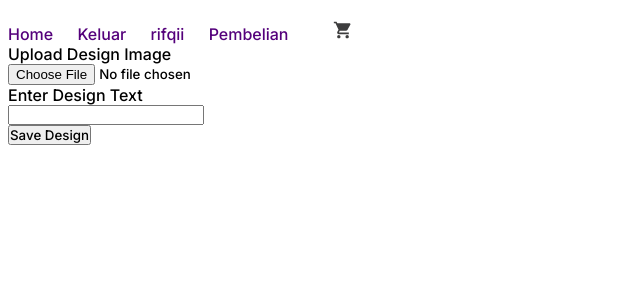
After one commit to rifqifazzam/Merchanique, a Django app: page /design/12/ in a window 1280 px wide. The commit adds this page. Shown: the top 300 px of the page, without its empty margins (0-640 px from the left). Run offline with Django 4.2, Linux system fonts and the light colour scheme; a user stored in the database is signed in; data comes from the database, SQL or seed files in the repository.

Commit message:
Fix and upload

```diff
--- a/Templates/cart.html
+++ b/Templates/cart.html
@@ -24,16 +24,17 @@
         <div class="cart-item">
             <img class="cart-item-image" src="" width="100" height="100">
             <span class="cart-item-title">{{item.product.name}}</span>
+            {% if item.product.designable %}
+            <a href="{% url 'design' item.id %}">Customize design</a>
+            {% endif %}
             <p>Rp{{item.product.price}}</p>
             <div  class="box">
                 <img data-product="{{item.product.id}}" data-action="add" class="chg-quantity update-cart" src="" alt="+" >
                 <p class="quantity">{{item.quantity}}</p>
 				<img data-product="{{item.product.id}}" data-action="remove" class="chg-quantity update-cart" src="" alt="-">
             </div>
-
             <p>Total Rp{{item.get_total}}</p>
         </div>
-
         {% endfor %}
     </div>
 
--- /dev/null
+++ b/Templates/design.html
@@ -0,0 +1,28 @@
+{% extends 'base.html'%}
+{% block title %}Design{% endblock title %}
+{% block content %}
+{% include 'navbar.html' %}
+{% if orderitem.user_design %}
+    <h2>Design Image</h2>
+    <img src="{{ orderitem.user_design.image.url }}" alt="Design Image" width="50" height="50">
+    <form method="POST" action="{% url 'delete_design_image' orderitem.user_design.pk %}">
+        {% csrf_token %}
+        <button type="submit" class="btn btn-danger">Delete Image</button>
+    </form>
+    <h2>Design Text</h2>
+    <p>{{  orderitem.user_design.text }}</p>
+    <form method="POST" action="{% url 'delete_design_text' orderitem.user_design.pk %}">
+        {% csrf_token %}
+        <button type="submit" class="btn btn-danger">Delete Text</button>
+    </form>
+{% endif %}
+{% comment %} Add a submit design image / text form and a save /button {% endcomment %}
+<form method="POST" enctype="multipart/form-data">
+    {% csrf_token %}
+    <label for="design_image">Upload Design Image</label><br>
+    <input type="file" name="design_image" class="" id="design_image"><br>
+    <label for="design_text">Enter Design Text</label><br>
+    <input type="text" name="design_text" class="" id="design_text"><br>
+    <button type="submit" class="btn btn-primary">Save Design</button>
+</form>
+{% endblock content %}
--- a/core/settings.py
+++ b/core/settings.py
@@ -27,7 +27,6 @@ INSTALLED_APPS = [
     'django.contrib.staticfiles',
     #nambahin merchandise_web app
     'merchandise_web.apps.MerchandiseWebConfig',
-
 ]
 
 MIDDLEWARE = [
--- a/core/urls.py
+++ b/core/urls.py
@@ -5,6 +5,7 @@ from django.views.generic import RedirectView
 from django.conf import settings
 from django.conf.urls.static import static
 
+
 urlpatterns = [
     path('admin/', admin.site.urls),
     path('', include('merchandise_web.urls')),
--- a/merchandise_web/admin.py
+++ b/merchandise_web/admin.py
@@ -1,7 +1,7 @@
 from django.contrib import admin
 
 # Register your models here.
-from .models import Categorie, Product, Expedition, Profile, Order, OrderItem, Expedition, Payment, Shipment, ProductImg
+from .models import Categorie, Product, Expedition, Profile, Order, OrderItem, Expedition, Payment, Shipment, ProductImg, UserDesign
 admin.site.register(Categorie)
 admin.site.register(Product)
 admin.site.register(Expedition)
@@ -11,3 +11,4 @@ admin.site.register(OrderItem)
 admin.site.register(Payment)
 admin.site.register(Shipment)
 admin.site.register(ProductImg)
+admin.site.register(UserDesign)
--- a/merchandise_web/models.py
+++ b/merchandise_web/models.py
@@ -65,7 +65,7 @@ class UserDesign(models.Model):
     image = models.ImageField(upload_to='images/user_design/', null=True, blank=True)
     price = models.IntegerField(default=0, null=True, blank=True)
     def __str__(self):
-        return self.name
+        return str(self.id)
 
 class Order(models.Model):
     user = models.ForeignKey(User, on_delete=models.SET_NULL, blank=True ,null=True)
--- a/merchandise_web/urls.py
+++ b/merchandise_web/urls.py
@@ -18,4 +18,7 @@ urlpatterns = [
     path('manage_orders/', views.manage_orders, name='manage_orders'),
     path('order_detai/<int:pk>/', views.order_detail, name='order_detail'),
     path('process_order/<int:pk>/', views.process_order, name='process_order'),
+    path('design/<int:pk>/', views.design, name='design'),
+     path('design/<int:pk>/delete-image/', views.delete_design_image, name='delete_design_image'),
+    path('design/<int:pk>/delete-text/', views.delete_design_text, name='delete_design_text'),
 ]
--- a/merchandise_web/views.py
+++ b/merchandise_web/views.py
@@ -3,7 +3,7 @@ from django.contrib.auth.forms import UserCreationForm
 from django.contrib.auth import login, authenticate, logout
 from django.contrib.auth.decorators import login_required
 from django.contrib.auth.models import User
-from .models import Product, Categorie, Profile, Order, OrderItem, Expedition, Shipment, Payment, ProductImg
+from .models import Product, Categorie, Profile, Order, OrderItem, Expedition, Shipment, Payment, ProductImg, UserDesign
 from django.db.models.signals import post_save
 from django.dispatch import receiver
 from django.contrib import messages
@@ -12,6 +12,8 @@ from django.utils import timezone
 import json
 import random
 from django.contrib.auth.decorators import user_passes_test
+from django.shortcuts import render, get_object_or_404
+
 
 
 # Create your views here.
@@ -220,7 +222,6 @@ def updateItem(request):
         orderItem.quantity = (orderItem.quantity - 1)
         orderItem.save()
 
-
     if orderItem.quantity <= 0:
         orderItem.delete()
 
@@ -343,3 +344,57 @@ def process_order(request, pk):
         order.save()
         shipment.save()
         return redirect('manage_orders')
+
+@login_required(login_url='login')
+def design(request, pk):
+    orderitem = OrderItem.objects.get(id=pk)
+    if request.method == 'POST':
+        design_image = request.FILES.get('design_image')
+        design_text = request.POST.get('design_text')
+
+        # check if order item already has a user design
+        if orderitem.user_design:
+            # update existing user design
+            user_design = orderitem.user_design
+            user_design.image = design_image or user_design.image # use new image or existing image
+            user_design.text = design_text
+            user_design.save()
+        else:
+            # create a new user design and associate it with the order item
+            user_design = UserDesign.objects.create(
+                user=request.user,
+                image=design_image,
+                text=design_text,
+                price=orderitem.product.price
+            )
+            orderitem.user_design = user_design
+            orderitem.save()
+
+        # redirect to the cart page
+        return redirect(request.path)
+
+    else:
+        # if not a POST request, display the design page with the order item
+        context = {'orderitem': orderitem}
+        return render(request, 'design.html', context)
+
+
+def delete_design_image(request, pk):
+    user_design = get_object_or_404(UserDesign, pk=pk, user=request.user)
+    orderitem_id = user_design.orderitem.id
+    if request.method == 'POST':
+        # delete the image file and the UserDesign instance
+        user_design.image.delete()
+        return redirect('design', pk=orderitem_id)
+
+
+
+@login_required(login_url='login')
+def delete_design_text(request, pk):
+    user_design = get_object_or_404(UserDesign, pk=pk, user=request.user)
+    orderitem_id = user_design.orderitem.id
+    if request.method == 'POST':
+        # delete the UserDesign instance
+        user_design.text = None
+        user_design.save()
+        return redirect('design', pk=orderitem_id)
```
